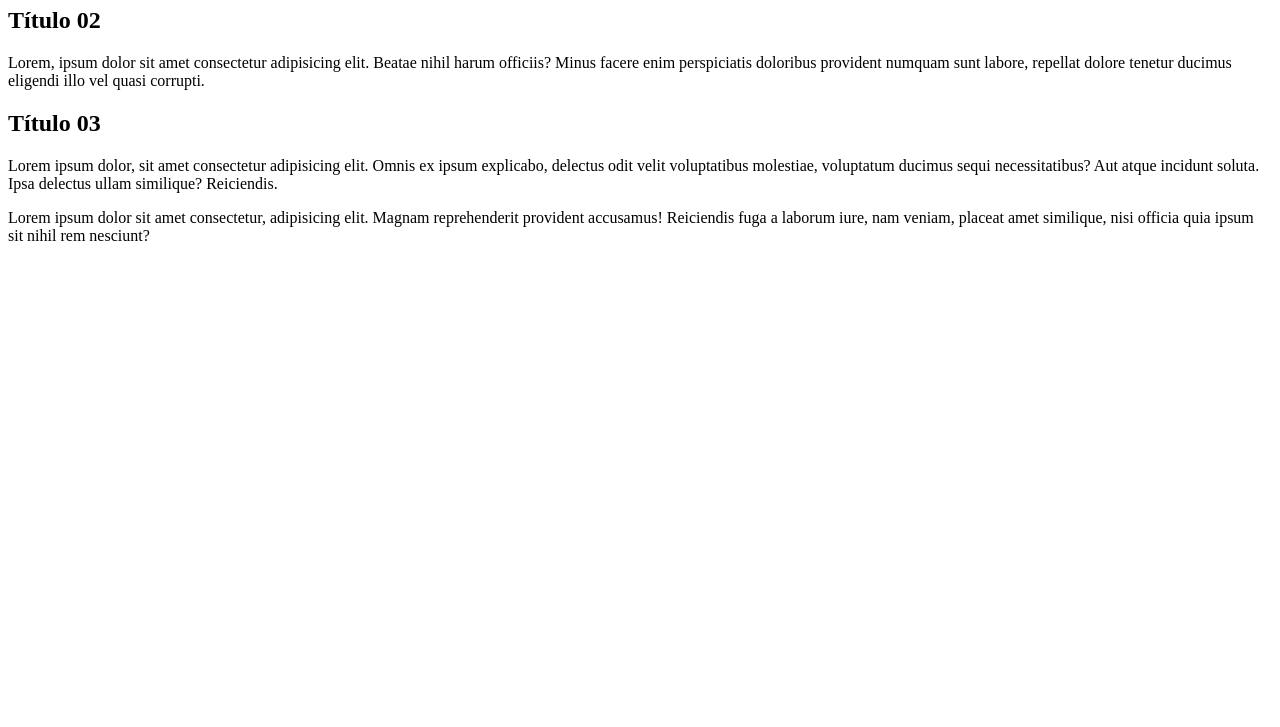
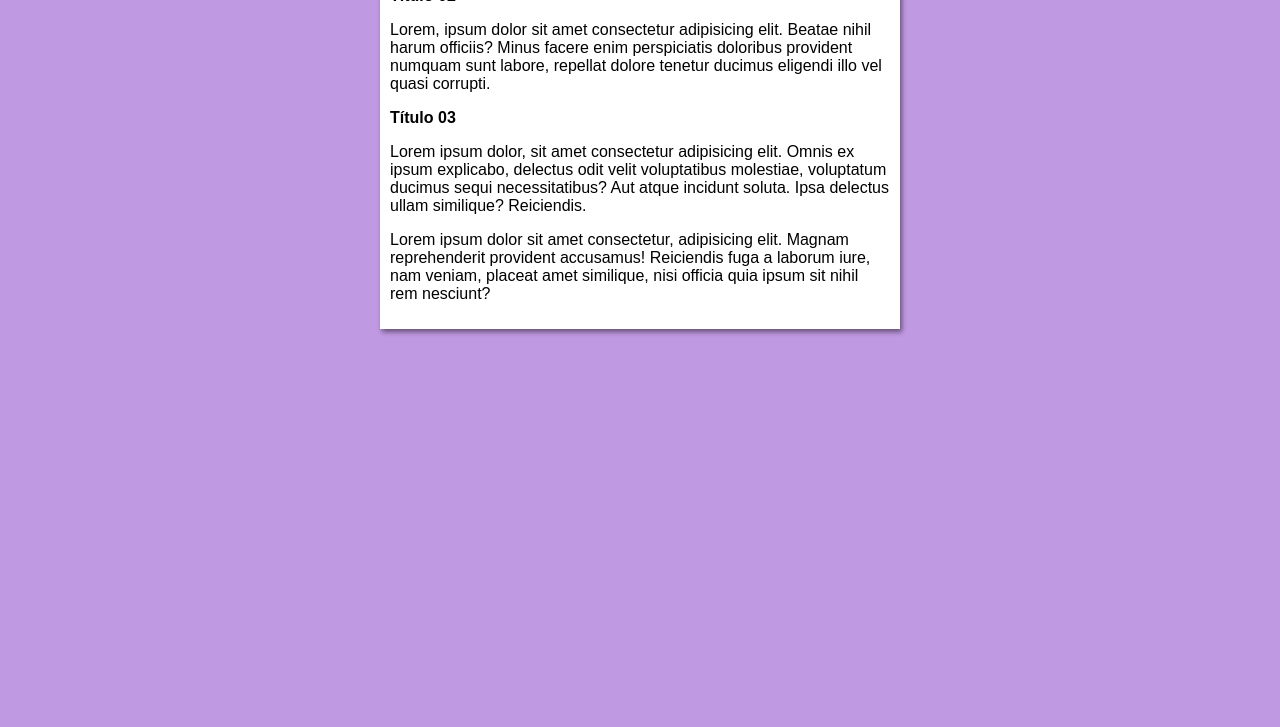
Before and after one commit to eferrareto/Projeto-Curso-Git, a plain HTML site: page index.html in a window 1280 px wide. Shown: the part 73-800 px from the top of the page. Drawn offline with Linux system fonts and the light colour scheme.

Commit message:
iniciei o design

```diff
--- a/index.html
+++ b/index.html
@@ -4,6 +4,7 @@
     <meta charset="UTF-8">
     <meta http-equiv="X-UA-Compatible" content="IE=edge">
     <meta name="viewport" content="width=device-width, initial-scale=1.0">
+    <link rel="stylesheet" href="style.css">
     <title>Welcome</title>
 </head>
 <body>
--- /dev/null
+++ b/style.css
@@ -0,0 +1,14 @@
+*{
+    font-family: Arial, Helvetica, sans-serif;
+    font-size: 16px;
+}
+body{
+    background-color: rgba(165, 110, 216, 0.699);
+}
+main{
+    background-color: white;
+    width: 500px;
+    margin: auto;
+    box-shadow: 2px 3px 5px rgba(0, 0, 0, 0.473);
+    padding: 10px;
+}
```
